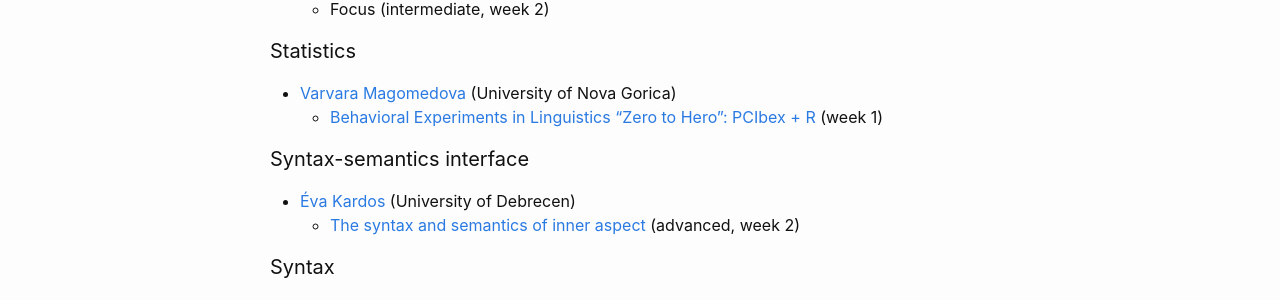
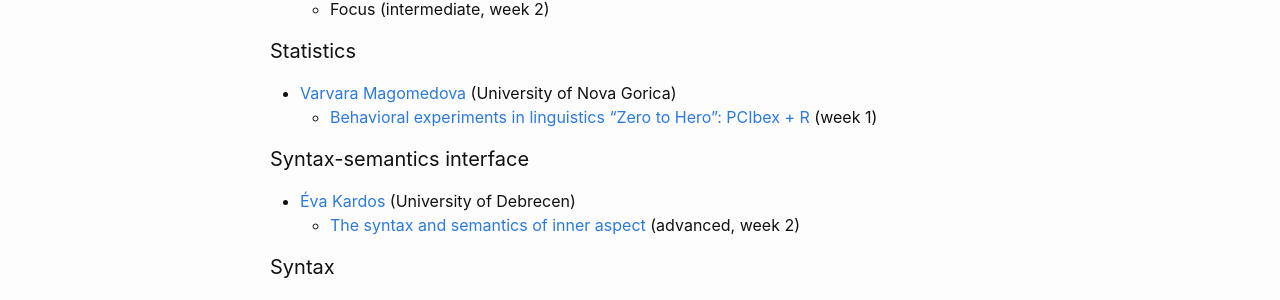
Before and after one commit to ovaschool/ovaschool.github.io, a Jekyll site: the page built from staticpages/ova2026-teachers.markdown, in a window 1280 px wide. Shown: the part 1115-1415 px from the top of the page. Built offline with Jekyll 4.4.1, drawn with Linux system fonts in a browser that asks for light colours.

```diff
--- a/staticpages/ova2026-teachers.markdown
+++ b/staticpages/ova2026-teachers.markdown
@@ -49,7 +49,7 @@ The **schedule** can be found [here](https://docs.google.com/spreadsheets/d/1cHC
 #### Statistics
 
 - [Varvara Magomedova](https://www.researchgate.net/profile/Varvara-Magomedova-2) (University of Nova Gorica)
-  - [Behavioral Experiments in Linguistics "Zero to Hero": PCIbex + R](https://ovaschool.github.io/ova2026-magomedova) (week 1)
+  - [Behavioral experiments in linguistics "Zero to Hero": PCIbex + R](https://ovaschool.github.io/ova2026-magomedova) (week 1)
 
 #### Syntax-semantics interface
 
```
